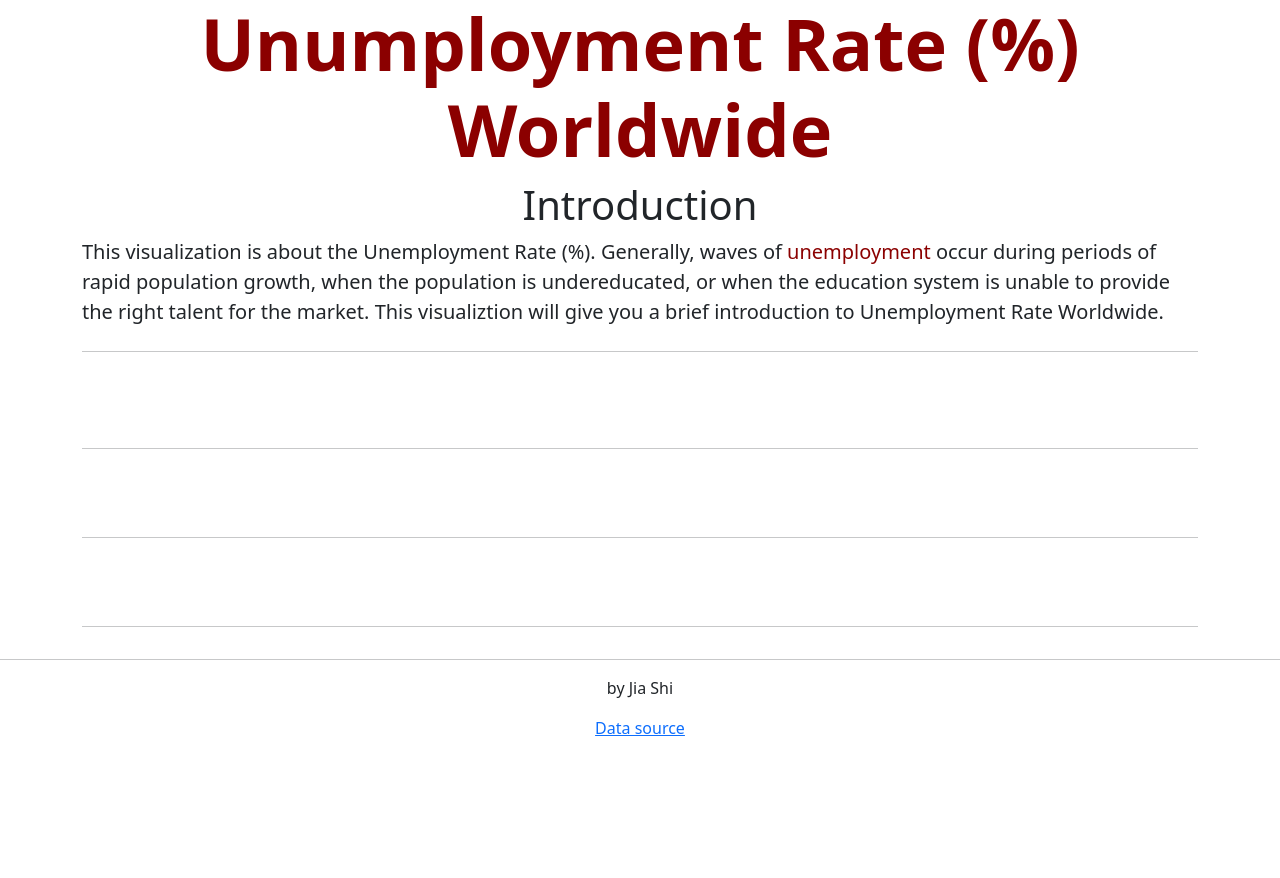
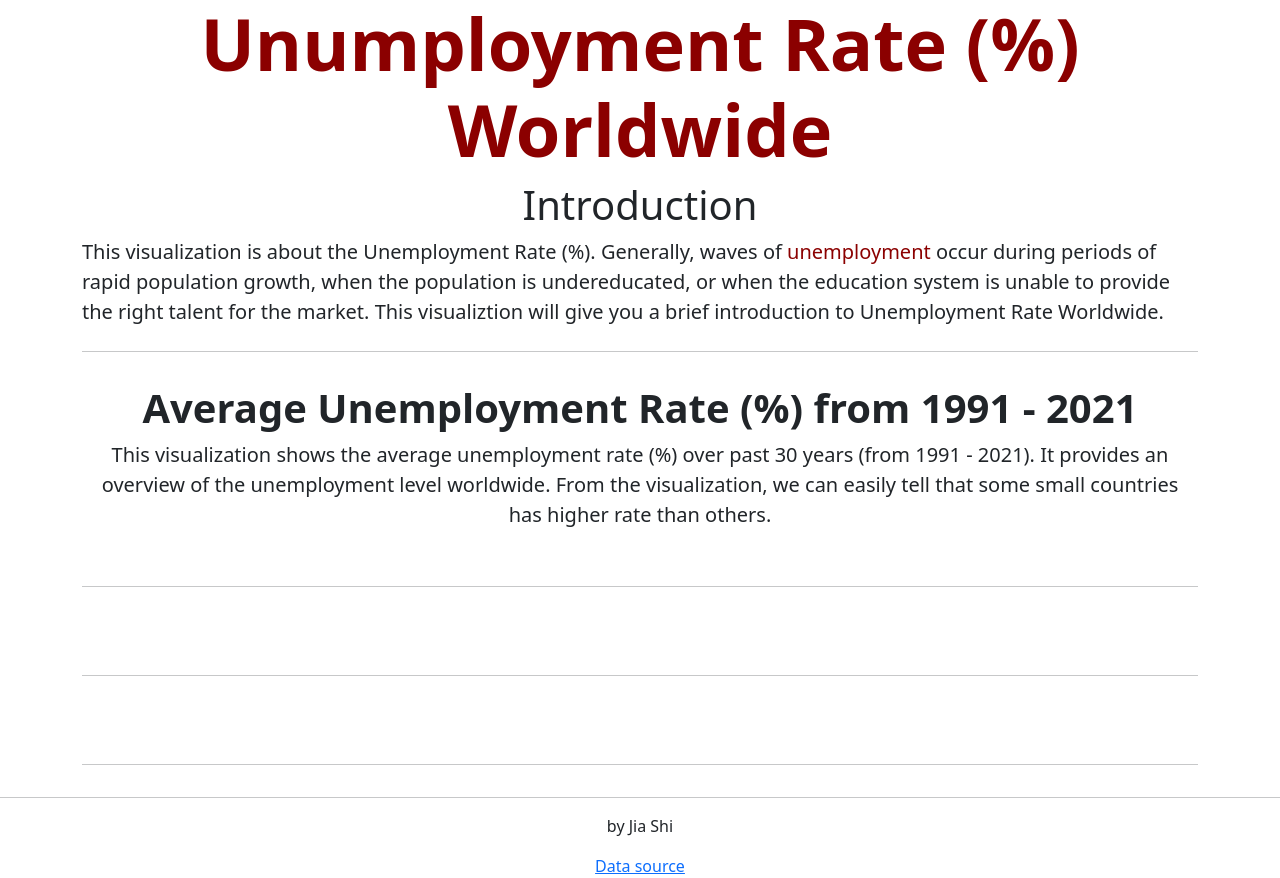
Before and after one commit to JSHI0019/fit3179, a plain HTML site: page index.html in a window 1280 px wide. Before the commit the page ends 800 px from the top, so only its background shows below. Drawn offline with nearby package versions, Linux system fonts and the light colour scheme; a script that the page names is missing.

Commit message:
Update index.html

```diff
--- a/index.html
+++ b/index.html
@@ -28,14 +28,18 @@
         </div>
         <hr id="divide" />
         <div class="px-3 py-3 my-3 text-center">
-            <h1 class="display-8 fw-bold"></h1>
+            <h1 class="display-8 fw-bold">Average Unemployment Rate (%) from 1991 - 2021</h1>
+            <p class="lead mb-4">
+                This visualization shows the average unemployment rate (%) over past 30 years (from 1991 -
+                2021). It provides an overview of the unemployment level worldwide. From the visualization, we
+                can easily tell that some small countries has higher rate than others.
+            </p>
             <div class="col-lg-6 mx-auto">
                 <div class="d-grid gap-2 d-sm-flex justify-content-sm-center">
                     <article id="gaph1"></article>
                 </div>
             </div>
-            <p class="lead mb-4">
-            </p>
+
         </div>
         <hr id="divide" />
         <div class="px-3 py-3 my-3 text-center">
```
